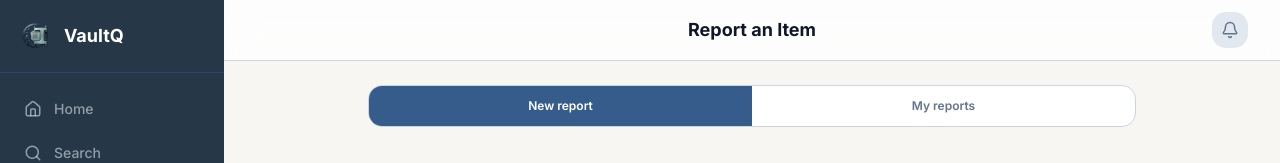
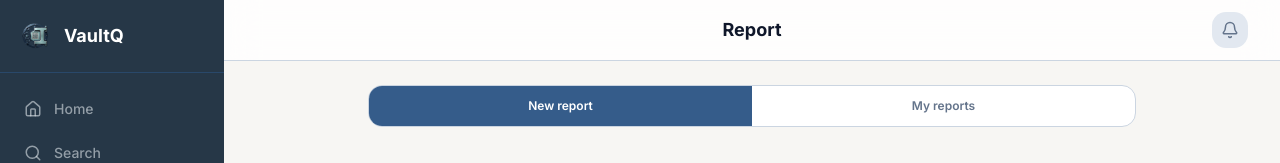
Before and after one commit to yi041121/vaultq, a Next.js app: page /dashboard/student/report in a window 1280 px wide. Shown: the top 163 px of the page. Built offline with nearby package versions, Linux system fonts and the light colour scheme.

Commit message:
style: simplify report form headings

```diff
--- a/src/app/dashboard/student/report/page.tsx
+++ b/src/app/dashboard/student/report/page.tsx
@@ -233,7 +233,7 @@ export default function StudentReport() {
   if (!user || !mounted) return null;
 
   return (
-    <StudentShell active="Report" userName={user.name} userRole={user.role} pageTitle="Report an Item" logout={handleLogout}>
+    <StudentShell active="Report" userName={user.name} userRole={user.role} pageTitle="Report" logout={handleLogout}>
       <main className="min-h-[calc(100vh-52px)] pb-6 lg:pb-6">
         <div className="px-6 lg:px-12 pt-5 lg:pt-6 w-full h-full flex flex-col items-center">
           {/* Tabs */}
@@ -424,7 +424,7 @@ export default function StudentReport() {
               ) : (
                 <VCard className="p-8 lg:p-10 flex-1 flex flex-col">
                   <div className="flex items-center justify-between mb-5">
-                    <p className="text-xs font-semibold uppercase tracking-wider" style={{ color: c.textMuted }}>
+                    <p className="text-xl lg:text-2xl font-bold tracking-tight" style={{ color: c.text }}>
                       Reporting: <span style={{ color: typeColor[type] }}>{type === "LOST" ? "Lost Item" : "Found Item"}</span>
                     </p>
                     <button type="button" className="text-xs font-semibold underline hover:opacity-70 cursor-pointer" style={{ color: c.primary }}
@@ -441,7 +441,6 @@ export default function StudentReport() {
                   )}
 
                   <div className="mb-5">
-                    <p className="text-xs font-semibold uppercase tracking-wider mb-3" style={{ color: c.textMuted }}>Item information</p>
                     <div className="space-y-3">
                       <div>
                         <label className="text-sm font-medium mb-1.5 block" style={{ color: c.text }}>
@@ -492,7 +491,6 @@ export default function StudentReport() {
                   </div>
 
                   <div className="mb-5">
-                    <p className="text-xs font-semibold uppercase tracking-wider mb-3" style={{ color: c.textMuted }}>Location &amp; details</p>
                     <div className="space-y-3">
                       <div>
                         <label className="text-sm font-medium mb-1.5 block" style={{ color: c.text }}>
```
